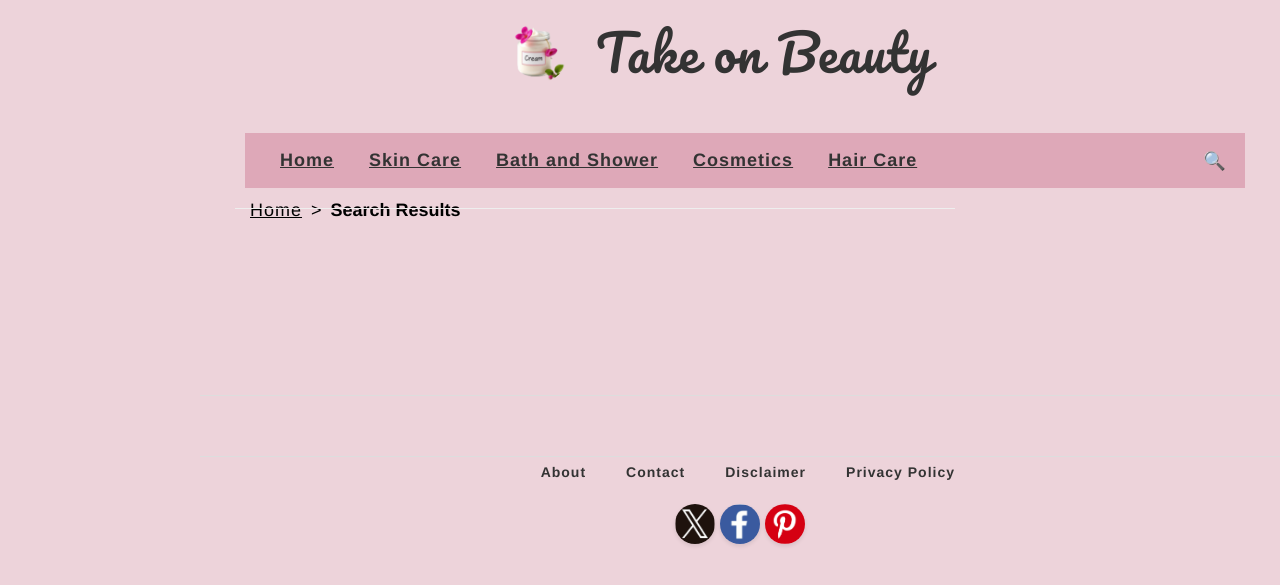
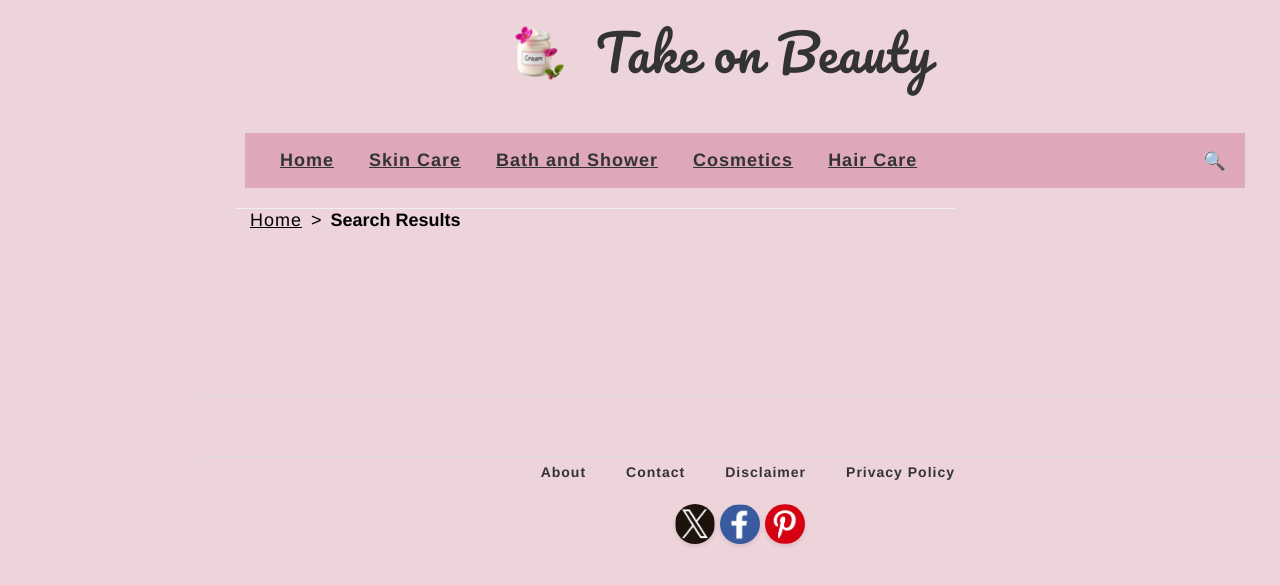
Before and after one commit to QMTesting/takeonbeauty, a Jekyll site: the page built from search-results.html, in a window 1280 px wide. Shown: the top 585 px of the page. Built offline with Jekyll 4.4.1, drawn with Linux system fonts in a browser that asks for light colours.

Commit message:
Update search-results.html

```diff
--- a/search-results.html
+++ b/search-results.html
@@ -78,7 +78,7 @@ document.addEventListener("DOMContentLoaded", function () {
   }
    @media only screen and (min-width: 820px) and (max-width: 2000px) {
     .breadcrumbs {
-     margin-top: -60px;
+     margin-top: -50px;
      }
    } /*End Desktop*/
 </style>
```
